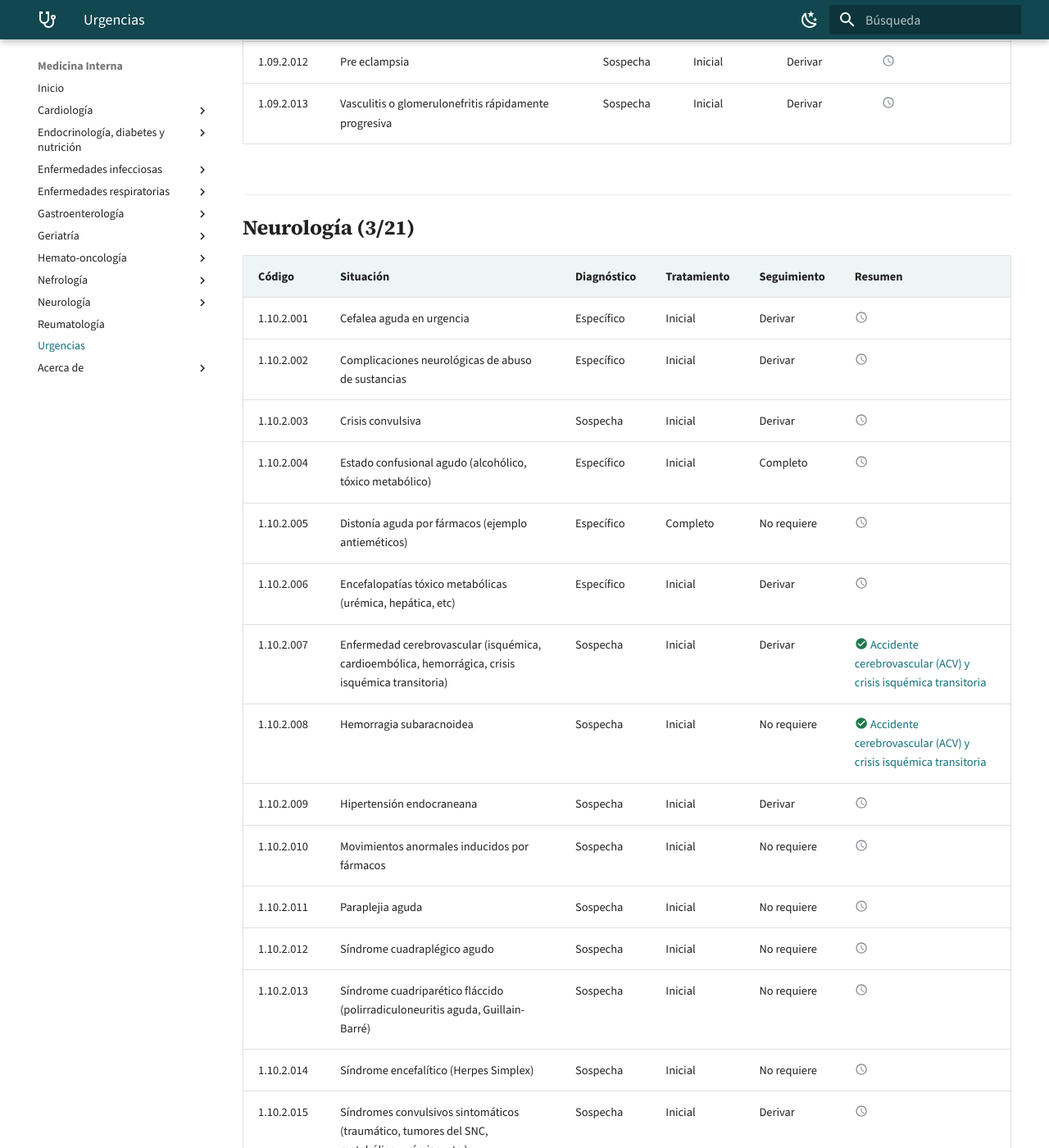
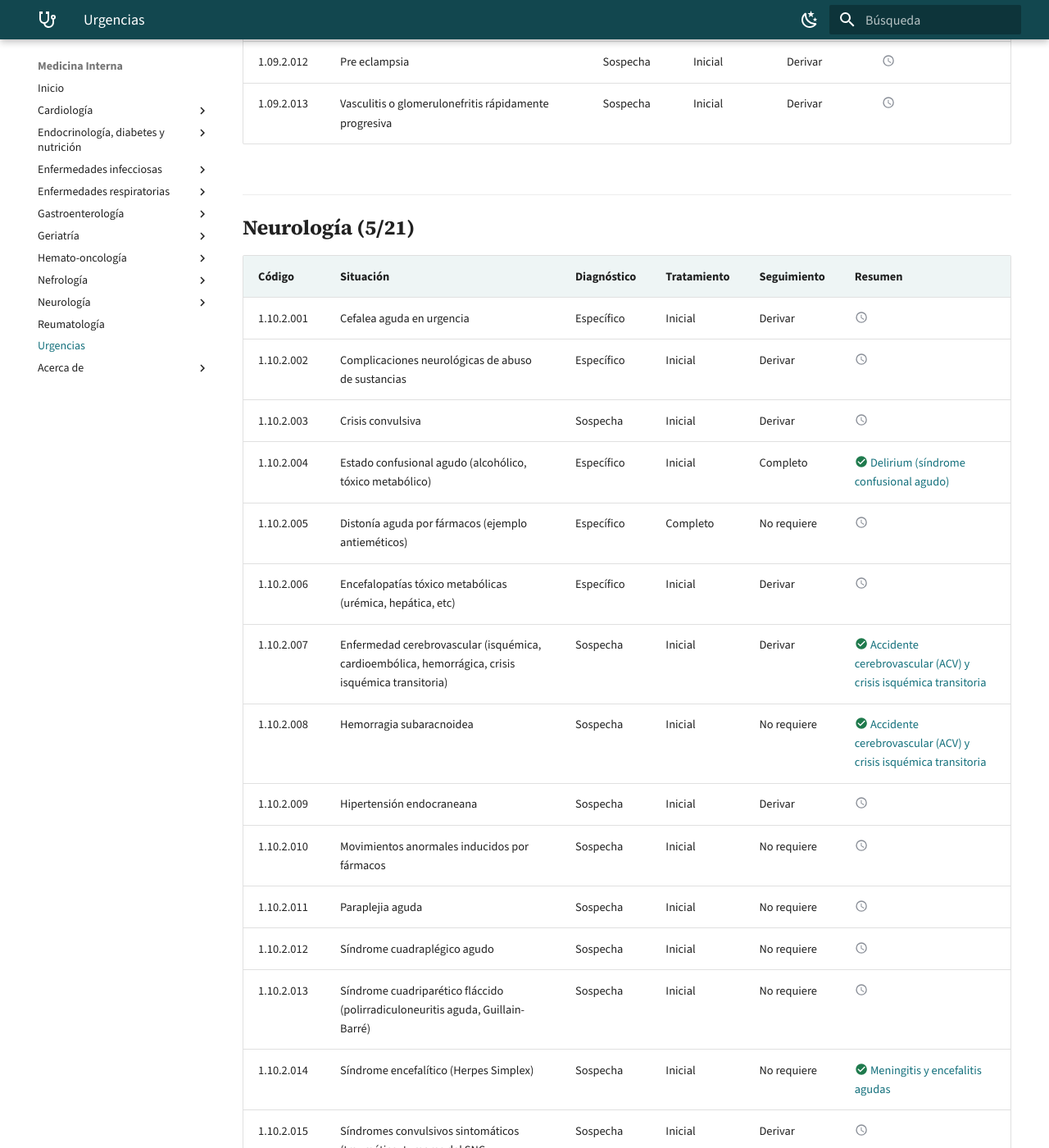
Before and after one commit to jorgevillagrareyes-dotcom/Medicina-interna, an MkDocs documentation site: the page built from docs/urgencias/index.md, in a window 1280 px wide and 1400 px high, scrolled down 6845 px. Shown: the whole window at 82% size. Built offline with MkDocs 1.6.1 and Material for MkDocs 9.7.7, drawn with Linux system fonts in a browser that asks for light colours; a script that is not in the unit is left out.

Commit message:
Actualiza prioridades en CLAUDE.md y mapea encefalitis y estado confusional
Co-Authored-By: Claude Opus 5.5 <noreply@anthropic.com>
Claude-Session: https://claude.ai/code/session_01SdsFEozaC1Cwxq37HM2GJ6

```diff
--- a/docs/urgencias/index.md
+++ b/docs/urgencias/index.md
@@ -137,14 +137,14 @@ Todas las **situaciones clínicas de urgencia** del perfil EUNACOM v3 de medicin
 | 1.09.2.012 | Pre eclampsia | Sospecha | Inicial | Derivar | :material-clock-outline:{ .pend title="Pendiente" } |
 | 1.09.2.013 | Vasculitis o glomerulonefritis rápidamente progresiva | Sospecha | Inicial | Derivar | :material-clock-outline:{ .pend title="Pendiente" } |
 
-## Neurología (3/21)
+## Neurología (5/21)
 
 | Código | Situación | Diagnóstico | Tratamiento | Seguimiento | Resumen |
 |---|---|---|---|---|---|
 | 1.10.2.001 | Cefalea aguda en urgencia | Específico | Inicial | Derivar | :material-clock-outline:{ .pend title="Pendiente" } |
 | 1.10.2.002 | Complicaciones neurológicas de abuso de sustancias | Específico | Inicial | Derivar | :material-clock-outline:{ .pend title="Pendiente" } |
 | 1.10.2.003 | Crisis convulsiva | Sospecha | Inicial | Derivar | :material-clock-outline:{ .pend title="Pendiente" } |
-| 1.10.2.004 | Estado confusional agudo (alcohólico, tóxico metabólico) | Específico | Inicial | Completo | :material-clock-outline:{ .pend title="Pendiente" } |
+| 1.10.2.004 | Estado confusional agudo (alcohólico, tóxico metabólico) | Específico | Inicial | Completo | :material-check-circle:{ .ok title="Resumen disponible" } [Delirium (síndrome confusional agudo)](../geriatria/delirium.md) |
 | 1.10.2.005 | Distonía aguda por fármacos (ejemplo antieméticos) | Específico | Completo | No requiere | :material-clock-outline:{ .pend title="Pendiente" } |
 | 1.10.2.006 | Encefalopatías tóxico metabólicas (urémica, hepática, etc) | Específico | Inicial | Derivar | :material-clock-outline:{ .pend title="Pendiente" } |
 | 1.10.2.007 | Enfermedad cerebrovascular (isquémica, cardioembólica, hemorrágica, crisis isquémica transitoria) | Sospecha | Inicial | Derivar | :material-check-circle:{ .ok title="Resumen disponible" } [Accidente cerebrovascular (ACV) y crisis isquémica transitoria](../neurologia/accidente-cerebrovascular.md) |
@@ -154,7 +154,7 @@ Todas las **situaciones clínicas de urgencia** del perfil EUNACOM v3 de medicin
 | 1.10.2.011 | Paraplejia aguda | Sospecha | Inicial | No requiere | :material-clock-outline:{ .pend title="Pendiente" } |
 | 1.10.2.012 | Síndrome cuadraplégico agudo | Sospecha | Inicial | No requiere | :material-clock-outline:{ .pend title="Pendiente" } |
 | 1.10.2.013 | Síndrome cuadriparético fláccido (polirradiculoneuritis aguda, Guillain-Barré) | Sospecha | Inicial | No requiere | :material-clock-outline:{ .pend title="Pendiente" } |
-| 1.10.2.014 | Síndrome encefalítico (Herpes Simplex) | Sospecha | Inicial | No requiere | :material-clock-outline:{ .pend title="Pendiente" } |
+| 1.10.2.014 | Síndrome encefalítico (Herpes Simplex) | Sospecha | Inicial | No requiere | :material-check-circle:{ .ok title="Resumen disponible" } [Meningitis y encefalitis agudas](../infectologia/meningitis-y-encefalitis.md) |
 | 1.10.2.015 | Síndromes convulsivos sintomáticos (traumático, tumores del SNC, metabólico, urémico, etc.) | Sospecha | Inicial | Derivar | :material-clock-outline:{ .pend title="Pendiente" } |
 | 1.10.2.016 | Síndromes meníngeos con meningitis purulenta o bacteriana | Específico | Completo | Derivar | :material-check-circle:{ .ok title="Resumen disponible" } [Meningitis y encefalitis agudas](../infectologia/meningitis-y-encefalitis.md) |
 | 1.10.2.017 | Status convulsivo | Sospecha | Inicial | Derivar | :material-clock-outline:{ .pend title="Pendiente" } |
```
Also changed, not shown: CLAUDE.md (+8 -10 lines), docs/index.md (+1 -1 lines), docs/neurologia/index.md (+3 -3 lines), 1 other file.
